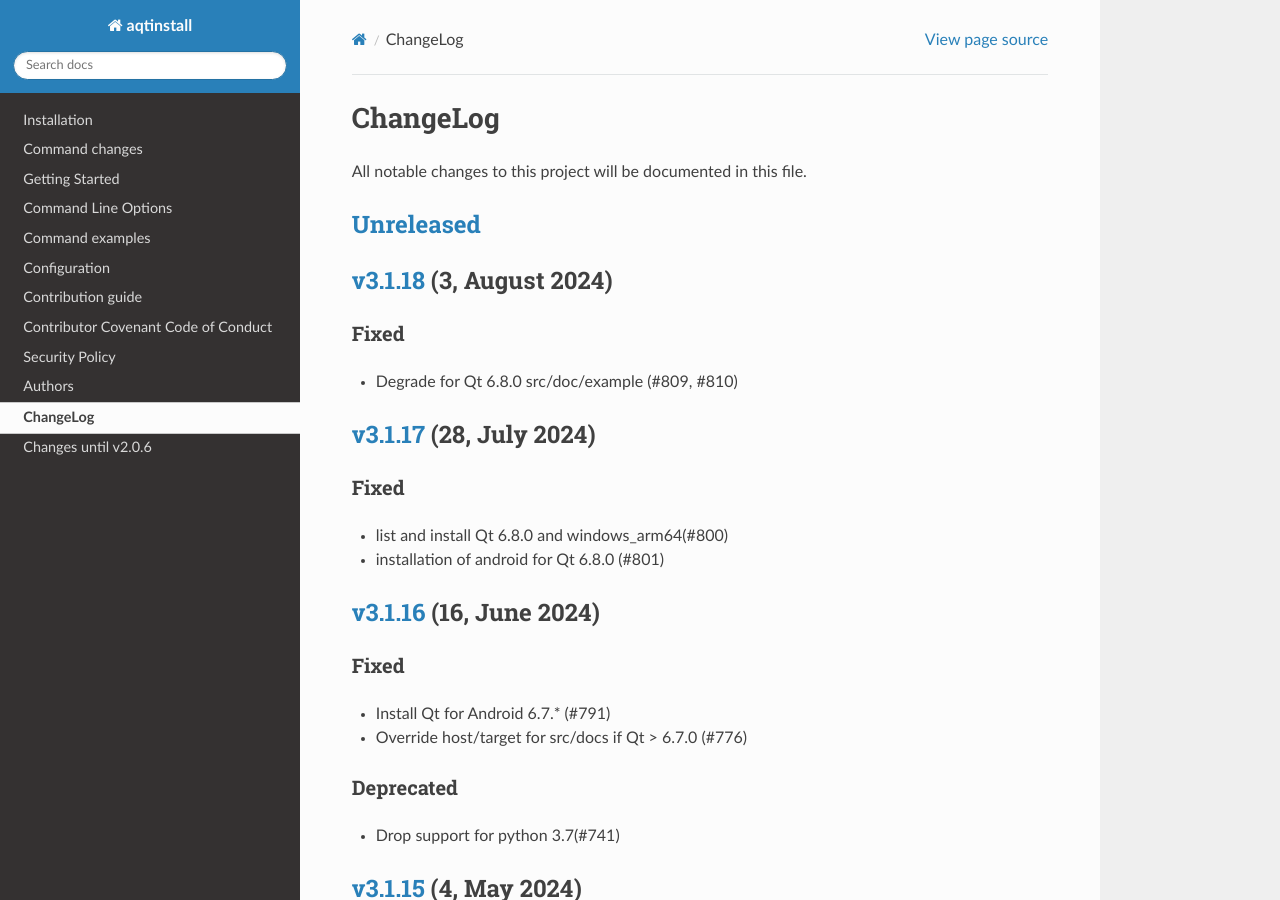
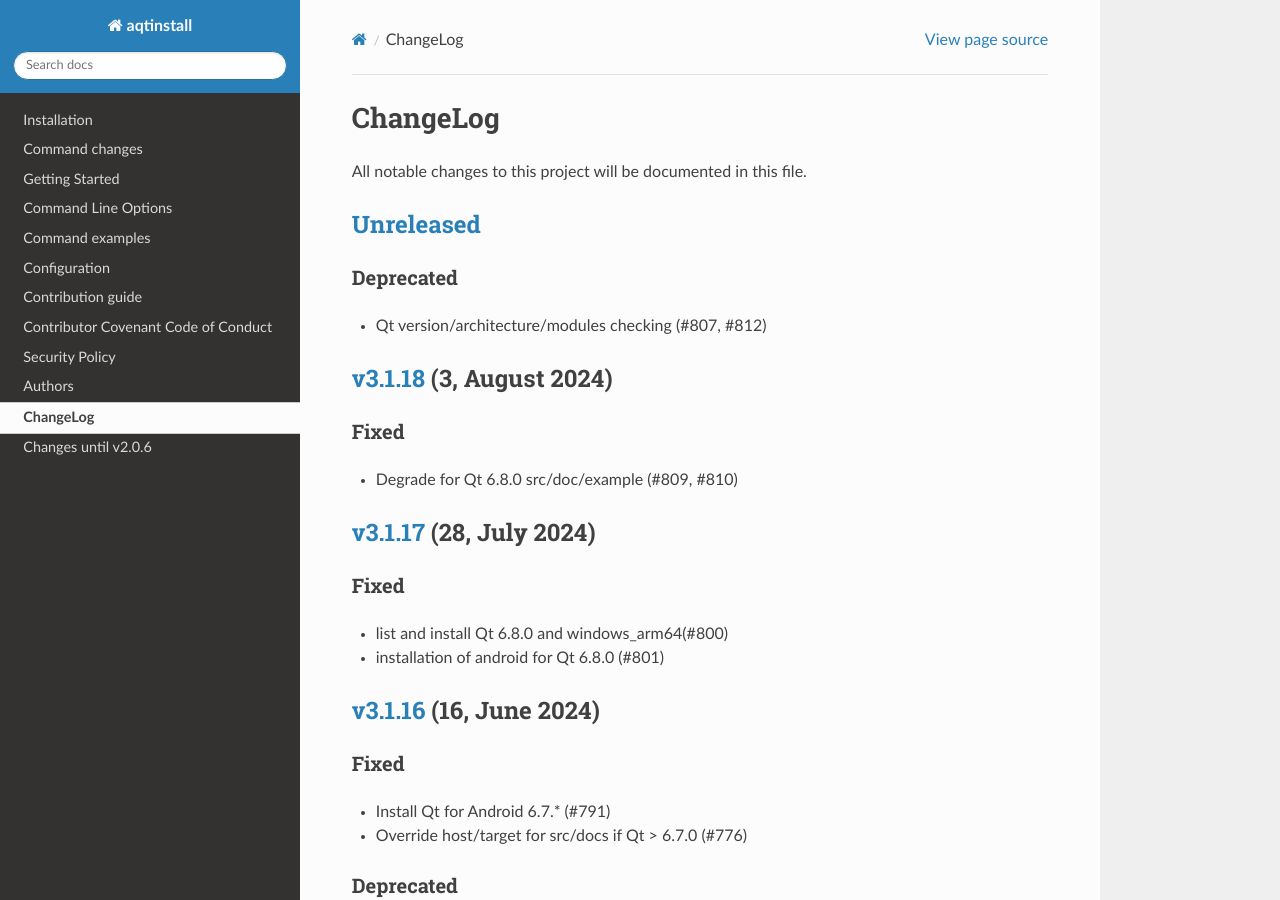
Before and after one commit to miurahr/aqtinstall, a Sphinx documentation site: the page built from docs/CHANGELOG.rst, in a window 1280 px wide and 900 px high. Built offline with Sphinx 7.4.7 and the Read the Docs theme 2.0.0, drawn with Linux system fonts in a browser that asks for light colours; the version number could not be read and is left out.

Commit message:
docs: update CHANGELOG.rst
Signed-off-by: Hiroshi Miura <miurahr@linux.com>

```diff
--- a/docs/CHANGELOG.rst
+++ b/docs/CHANGELOG.rst
@@ -12,6 +12,10 @@ All notable changes to this project will be documented in this file.
 
 `Unreleased`_
 =============
+
+Deprecated
+----------
+* Qt version/architecture/modules checking (#807, #812)
 
 `v3.1.18`_ (3, August 2024)
 ===========================
```
